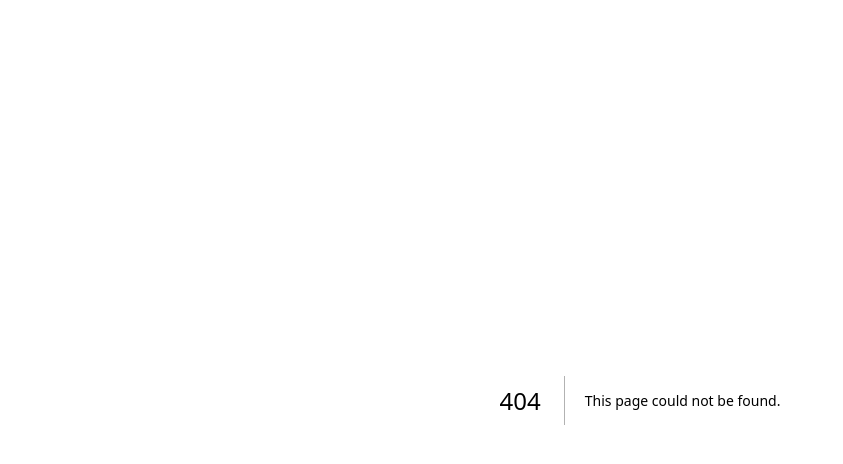
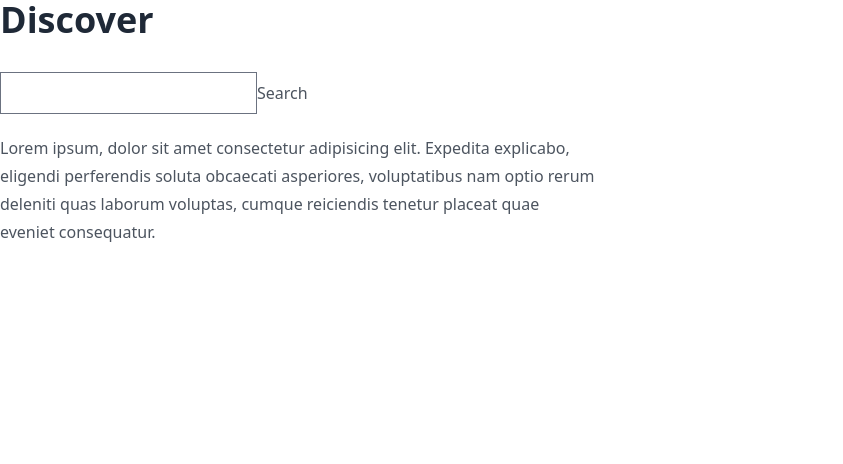
Before and after one commit to 0marContreras/SmashBell, a Next.js app: page /discover in a window 1280 px wide. Before the commit this address had no page. Shown: the top 464 px of the page, without its empty margins (0-843 px from the left). Built offline with nearby package versions, Linux system fonts and the light colour scheme.

Commit message:
Maquetacion (esqueleto)

```diff
--- a/package.json
+++ b/package.json
@@ -29,6 +29,7 @@
   },
   "devDependencies": {
     "@tailwindcss/forms": "^0.5.3",
+    "@tailwindcss/typography": "^0.5.9",
     "autoprefixer": "^10.4.13",
     "postcss": "^8.4.21",
     "prisma": "^4.9.0",
--- a/src/pages/api/auth/login.js
+++ b/src/pages/api/auth/login.js
@@ -1,7 +1,7 @@
 const express = require('express');
 const bodyParser = require('body-parser');
 const jwt = require('jsonwebtoken');
-const mysql2 = require('mysql2');
+const mysql = require('mysql2');
 
 const app = express();
 app.use(bodyParser.json());
--- /dev/null
+++ b/src/pages/discover.jsx
@@ -0,0 +1,17 @@
+export default function Discover(){
+    return(
+        <>
+        <div className="prose">
+            <h1>Discover</h1>
+
+            <form action="">
+                <input type="text" name="#" id="#" />
+                <button>Search</button>
+            </form>
+
+            <p>Lorem ipsum, dolor sit amet consectetur adipisicing elit. Expedita explicabo, eligendi perferendis soluta obcaecati asperiores, voluptatibus nam optio rerum deleniti quas laborum voluptas, cumque reiciendis tenetur placeat quae eveniet consequatur.</p>
+
+          </div>
+        </>
+    )
+}
--- /dev/null
+++ b/src/pages/events.jsx
@@ -0,0 +1,8 @@
+export default function Event(){
+    return(
+        <>
+        <h1>Profile page</h1>
+        <p>Lorem ipsum, dolor sit amet consectetur adipisicing elit. Expedita explicabo, eligendi perferendis soluta obcaecati asperiores, voluptatibus nam optio rerum deleniti quas laborum voluptas, cumque reiciendis tenetur placeat quae eveniet consequatur.</p>
+        </>
+    )
+}
--- /dev/null
+++ b/src/pages/profile.jsx
@@ -0,0 +1,8 @@
+export default function Profile(){
+    return(
+        <>
+        <h1>Profile page</h1>
+        <p>Lorem ipsum, dolor sit amet consectetur adipisicing elit. Expedita explicabo, eligendi perferendis soluta obcaecati asperiores, voluptatibus nam optio rerum deleniti quas laborum voluptas, cumque reiciendis tenetur placeat quae eveniet consequatur.</p>
+        </>
+    )
+}
--- a/tailwind.config.js
+++ b/tailwind.config.js
@@ -12,6 +12,7 @@ module.exports = {
     extend: {},
   },
   plugins: [
-    require('@tailwindcss/forms')
+    require('@tailwindcss/forms'),
+    require("@tailwindcss/typography"), require("daisyui")
   ],
 }
```
Also changed, not shown: 1 other file (tests, documents, lock files or other folders).
